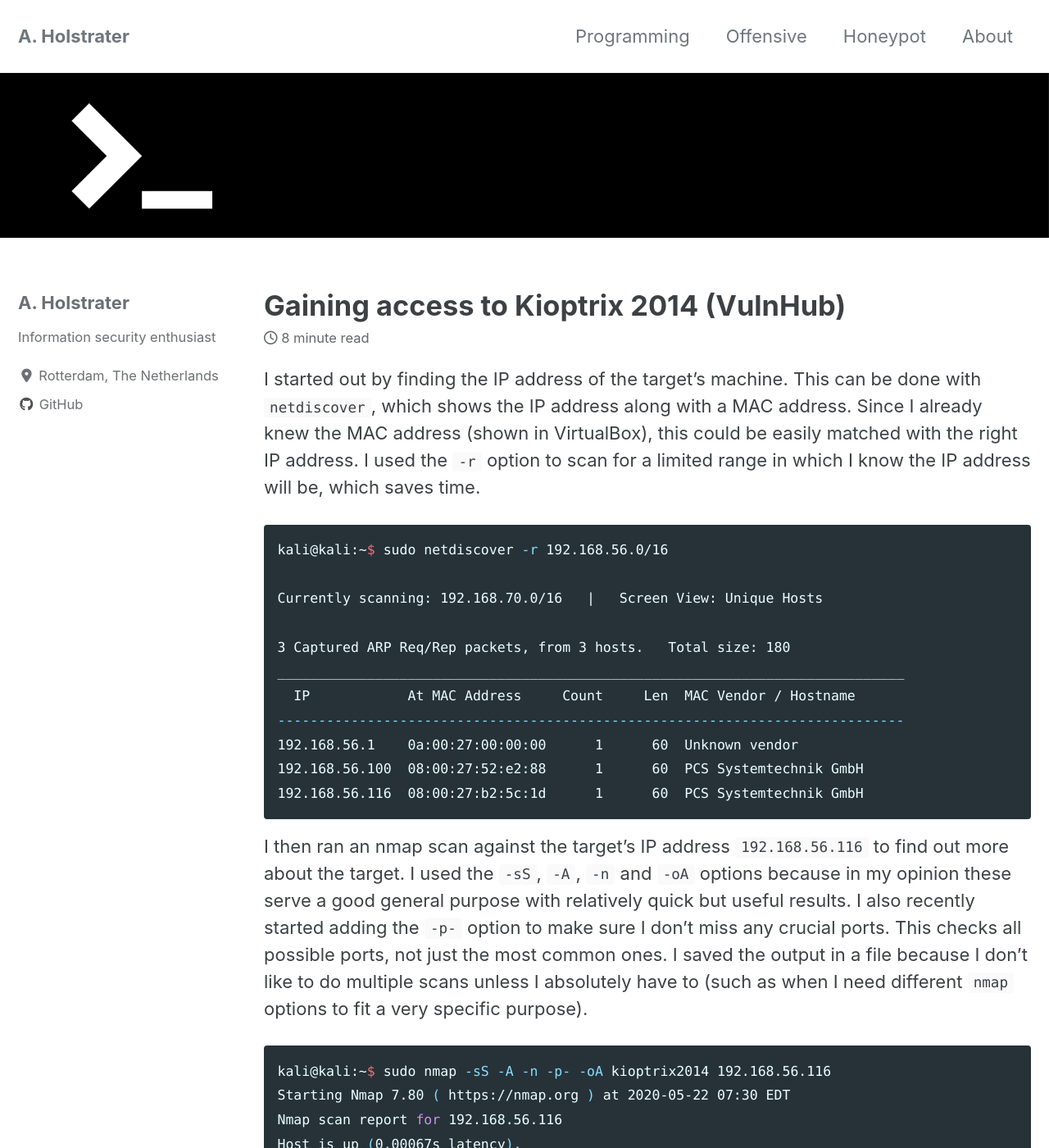
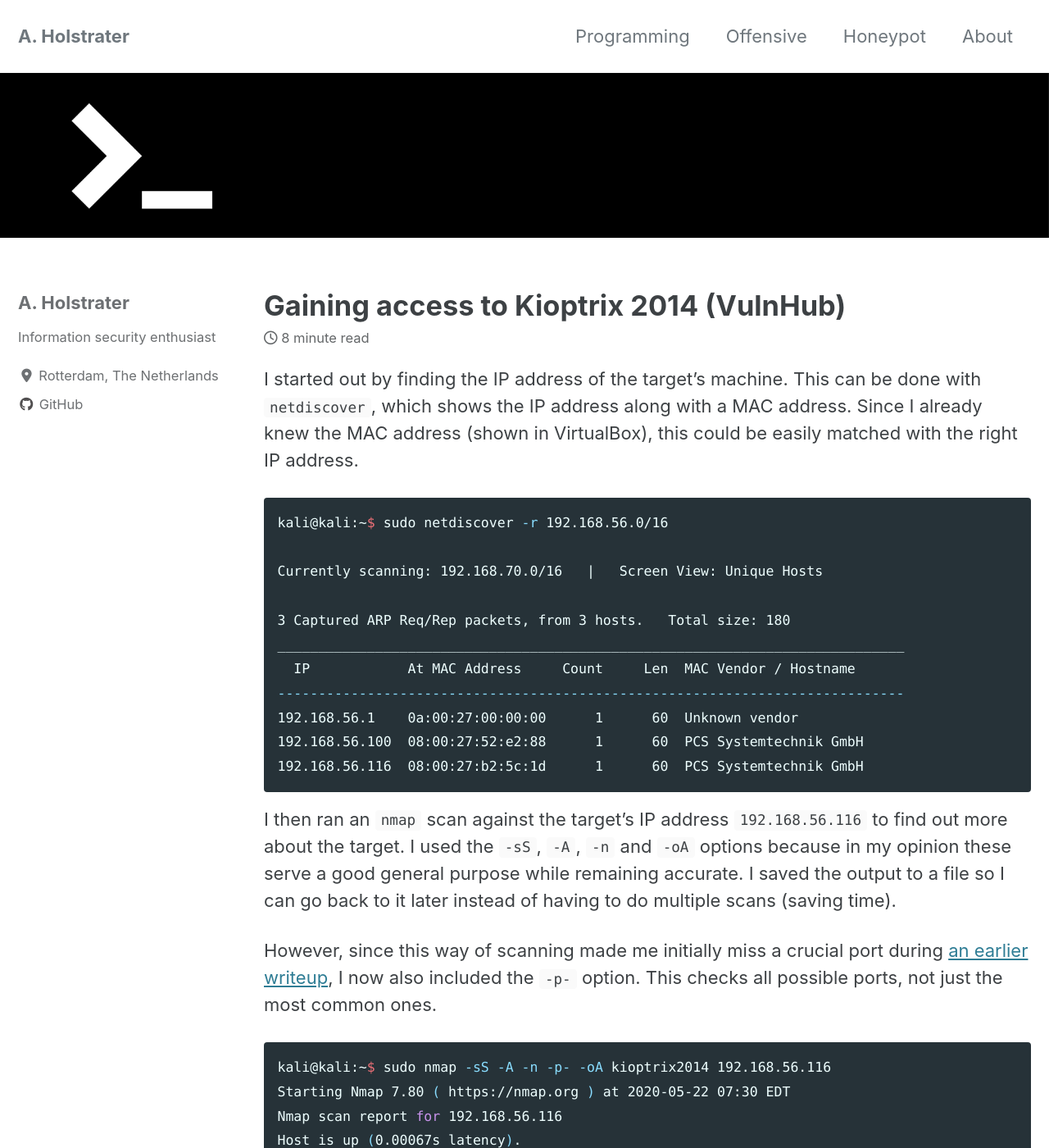
Before and after one commit to holstrater/holstrater.github.io, a Jekyll site: the page built from _posts/2020-05-22-kioptrix2014.md, in a window 1280 px wide and 1400 px high. Shown: the whole window at 82% size. Built offline with Jekyll 4.4.1, drawn with Linux system fonts in a browser that asks for light colours; cached includes are drawn as plain includes; nearby versions of some CDN libraries; some of the changed text lies outside the part shown.

Commit message:
kioptrix2014 final checks

````diff
--- a/_posts/2020-05-22-kioptrix2014.md
+++ b/_posts/2020-05-22-kioptrix2014.md
@@ -9,7 +9,7 @@ layout: single
 classes: wide
 ---
 
-I started out by finding the IP address of the target's machine. This can be done with `netdiscover`, which shows the IP address along with a MAC address. Since I already knew the MAC address (shown in VirtualBox), this could be easily matched with the right IP address. I used the `-r` option to scan for a limited range in which I know the IP address will be, which saves time.
+I started out by finding the IP address of the target's machine. This can be done with `netdiscover`, which shows the IP address along with a MAC address. Since I already knew the MAC address (shown in VirtualBox), this could be easily matched with the right IP address.
 
 ```bash
 kali@kali:~$ sudo netdiscover -r 192.168.56.0/16
@@ -25,7 +25,9 @@ _____________________________________________________________________________
 192.168.56.116  08:00:27:b2:5c:1d      1      60  PCS Systemtechnik GmbH
 ```
 
-I then ran an nmap scan against the target's IP address `192.168.56.116` to find out more about the target. I used the `-sS`, `-A`, `-n` and `-oA` options because in my opinion these serve a good general purpose with relatively quick but useful results. I also recently started adding the `-p-` option to make sure I don't miss any crucial ports. This checks all possible ports, not just the most common ones. I saved the output in a file because I don’t like to do multiple scans unless I absolutely have to (such as when I need different `nmap` options to fit a very specific purpose).
+I then ran an `nmap` scan against the target's IP address `192.168.56.116` to find out more about the target. I used the `-sS`, `-A`, `-n` and `-oA` options because in my opinion these serve a good general purpose while remaining accurate. I saved the output to a file so I can go back to it later instead of having to do multiple scans (saving time).
+
+However, since this way of scanning made me initially miss a crucial port during [an earlier writeup](https://holstrater.github.io/stapler/), I now also included the `-p-` option. This checks all possible ports, not just the most common ones.
 
 ```bash
 kali@kali:~$ sudo nmap -sS -A -n -p- -oA kioptrix2014 192.168.56.116
@@ -257,9 +257,9 @@ $ whoami
 www
 ```
 
-Note that the URL contains a reverse shell "oneliner" written in Perl (Bash failed me), but is "percent encoded" in order to let the browser understand all of the characters in the URL. A number of characters aren't allowed in URLs, which is why they're often encoded this way.
+Note that for the reverse shell command in the URL, I had to use a "oneliner" written in Perl because Bash failed. I also had to "percent encode" this URL in order to let the browser understand all of the characters in the URL.
 
-I spent some time looking around on the target's machine, hopefully finding a vulnerable configuration or something similar to escalate my privileges. I didn't find anything worthwhile, so I checked the version of FreeBSD that was currently running. This turned out to be 9.0, which I was able to exploit giving me full access of the machine:
+I spent some time looking around on the target's machine, hopefully finding a vulnerable configuration or something similar to escalate my privileges. I didn't find anything worthwhile, so I checked the version of FreeBSD that was currently running. This turned out to be 9.0, which I was able to exploit giving me full (`root`) access to the machine:
 
 ```bash
 $ cd /tmp
@@ -301,10 +301,10 @@ $ whoami
 root
 ```
 
-Note: since `wget` wasn't available on this particular machine I used `fetch` as an alternative to `wget` to download the exploit on the target's machine, but I could've also used something like `nc`.
+Note: since `wget` wasn't available on this particular machine I used `fetch` as an alternative to `wget` to download the exploit on the target's machine. I could've also used something like `nc`.
 
 ## Lessons learned
 
 My initial access to the target's machine relied on old, insecure versions of `pChart` and `phptax`. This could've been prevented by regularly patching or switching to different software altogether if no security patch is out yet. The User Agent requirement was a nice touch, but nothing that can't be evaded by changing your browser settings or using `BurpSuite`.
 
-After gaining limited shell access to the target's machine, I thoroughly looked for configuration issues but I couldn't find any, so in that regard the target was secured nicely. However, I was able to use the vulnerable FreeBSD version running on the machine to my advantage to gain root access. This could've also been prevented by regularly updating.
+After gaining limited shell access to the target's machine, I thoroughly looked for configuration issues but I couldn't find any, so in that regard the target was secured nicely. However, I was able to use the vulnerable FreeBSD version running on the machine to my advantage to gain `root` access. This could've also been prevented by regularly updating.
````
Also changed, not shown: other parts of _posts/2020-05-22-kioptrix2014.md (+3 -5 lines).
